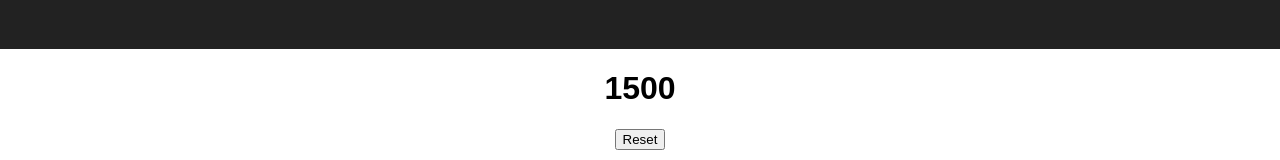
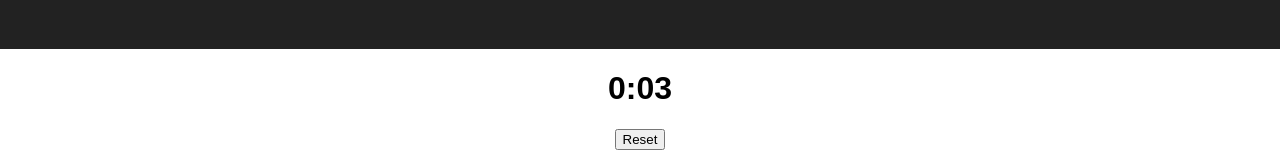
Before and after one commit to nwyll/gsd, a React (Create React App) app: page / in a window 1280 px wide. Both pictures are taken after a click on the button "Start". Shown: the part 141-301 px from the top of the page. Built offline with nearby package versions, Linux system fonts and the light colour scheme.

Commit message:
created my own functional timer, need to fix when timer complete

```diff
--- a/src/components/CountdownTwo.js
+++ b/src/components/CountdownTwo.js
@@ -5,26 +5,50 @@ class Countdown extends Component {
     super(props);
 
     this.state = {
-      timeRemaining: 0
+      timeRemaining: 0,
+      complete: false
+    }
+
+    this.getRemainingTime = this.getRemainingTime.bind(this);
+  }
+
+  componentWillMount() {
+// console.log(this.props.totalTimeInSeconds);
+    this.setState(() => ({ timeRemaining: this.props.totalTimeInSeconds }));
+  }
+
+  componentDidMount() {
+    setInterval(() => this.getRemainingTime(this.state.timeRemaining), 1000);
+  }
+
+  getRemainingTime(currentTime) {
+console.log('getRemainingTime called');
+    if (!this.state.complete) {
+      const newTimeRemaining = currentTime - 1;
+console.log('newtimeRemaining', newTimeRemaining);
+      this.setState(() => ({ timeRemaining: newTimeRemaining }));
+
+      if (newTimeRemaining === 0) {
+        this.setState(() => ({ complete: true }));
+      }
     }
   }
 
-  componentDidMount() {
-    this.setState(() => ({ timeRemaining: this.props.minutes * 60 }));
-  }
+  formatTime(timeInSeconds) {
+    let seconds = timeInSeconds % 60;
+    let minutes = Math.floor(timeInSeconds / (60));
 
-  getRemainingTime() {
+    seconds = seconds < 10 ? '0' + seconds : seconds;
 
-  }
-
-  formatTime() {
-
+    return minutes + ':' + seconds;
   }
 
   render() {
+    const timeRemaining = this.state.timeRemaining;
+
     return (
       <div>
-        <h1>{this.state.timeRemaining}</h1>
+        <h1>{this.formatTime(timeRemaining)}</h1>
       </div>
     )
   }
--- a/src/components/Timer.js
+++ b/src/components/Timer.js
@@ -51,7 +51,8 @@ class Timer extends Component {
         )}
         {this.state.inSession && (
           <div>
-            <Countdown minutes={this.props.minutes} />
+
+            <Countdown totalTimeInSeconds={5} />
             {/* <Countdown
               targetDate={Date.now() + (this.props.minutes * 60 * 1000)}
               // renderer={this.renderer}
```
